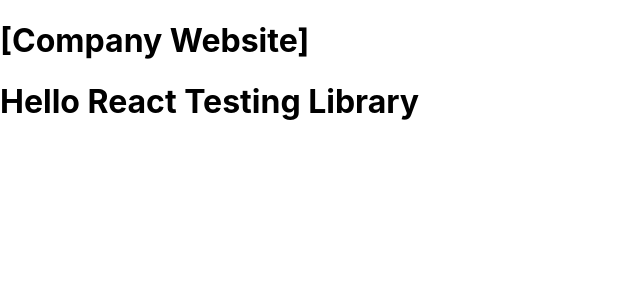
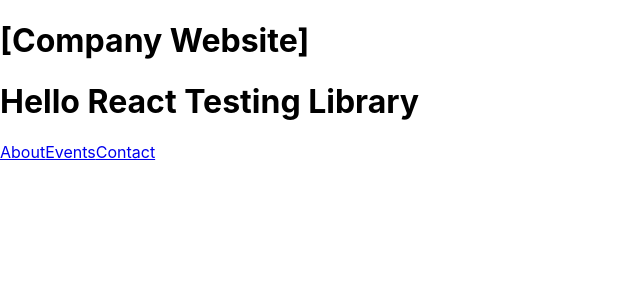
Before and after one commit to danish-faisal/React.js-Essential-Training, a React (Create React App) app: page / in a window 1280 px wide. Shown: the top 300 px of the page, without its empty margins (0-640 px from the left). Built offline with nearby package versions, Linux system fonts and the light colour scheme.

Commit message:
Incorporating the Link component

```diff
--- a/src/App.js
+++ b/src/App.js
@@ -1,7 +1,7 @@
 import { useEffect, useReducer, useState } from 'react';
 import { Route, Routes } from 'react-router';
 import './App.css';
-import { Home, About, Events, Contact } from "./pages";
+import { Home, About, Events, Contact, Whoops404 } from "./pages";
 
 /*
 import restaurant from "./restaurant.jpg"
@@ -121,6 +121,7 @@
         <Route path="/about" element={<About />} />
         <Route path="/events" element={<Events />} />
         <Route path="/contact" element={<Contact />} />
+        <Route path="*" element={<Whoops404 />} />
       </Routes>
     </div>
   );
--- a/src/pages.js
+++ b/src/pages.js
@@ -1,10 +1,14 @@
 import React from "react";
+import { Link, useLocation } from "react-router-dom";
 
 export function Home() {
     return (
         <div>
             <h1>[Company Website]</h1>
             <h1>Hello React Testing Library</h1>
+            <Link to="about">About</Link>
+            <Link to="events">Events</Link>
+            <Link to="contact">Contact</Link>
         </div>
     );
 }
@@ -32,3 +36,9 @@
         </div>
     );
 }
+
+export function Whoops404() {
+    const location = useLocation();
+
+    return <h1>Resource not found at {location.pathname}</h1 >
+}
```
